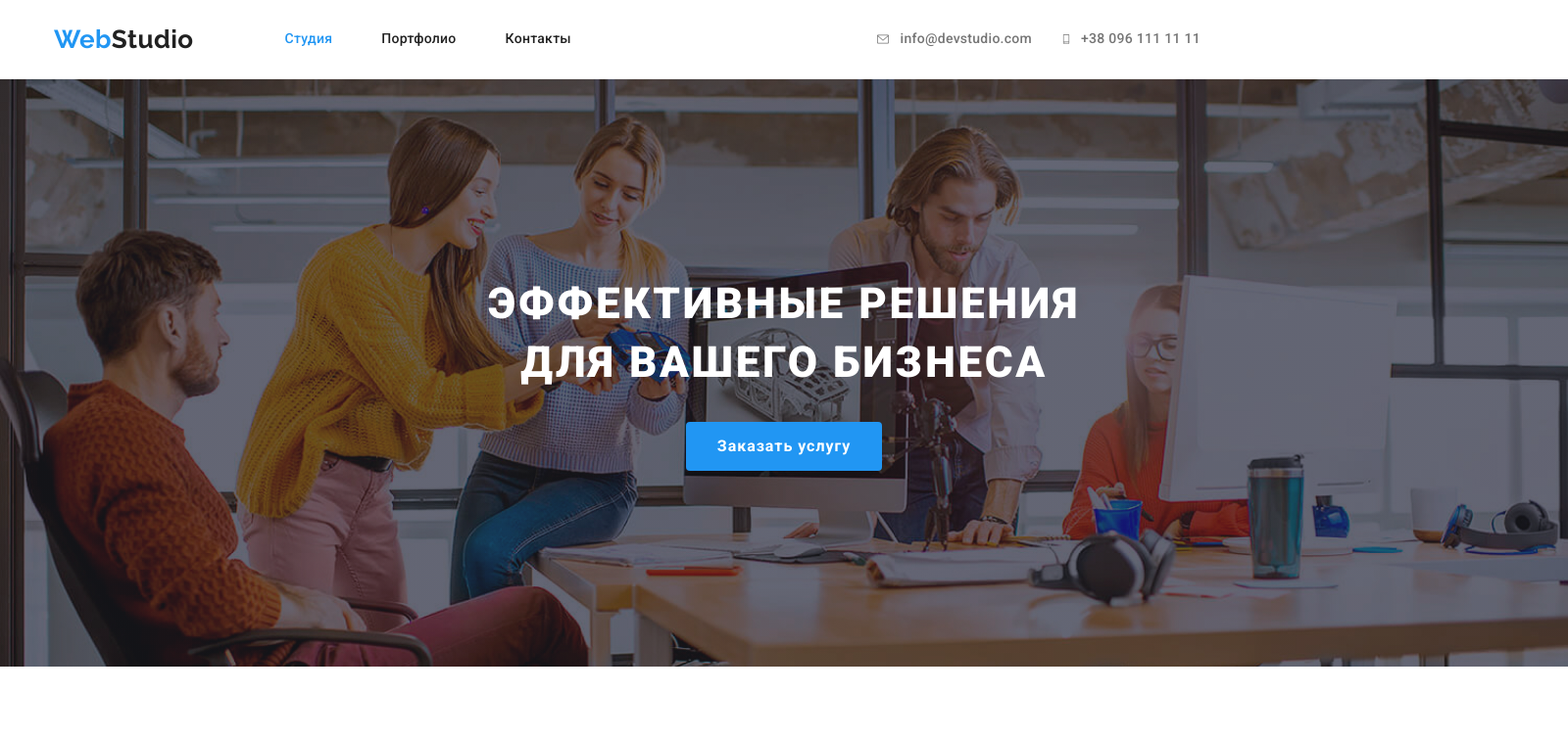
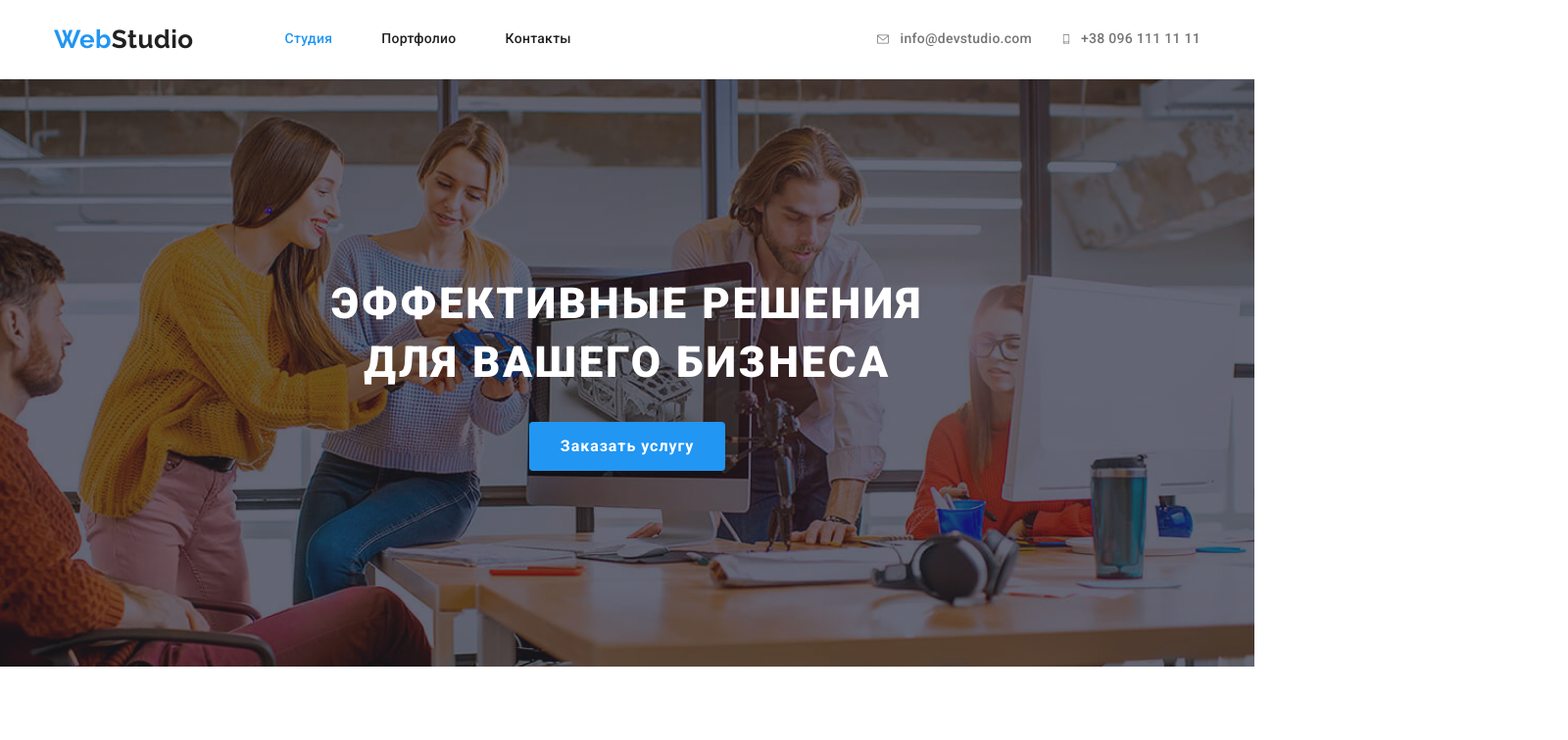
Before and after one commit to MaksymKramar/goit-markup-hw-04, a plain HTML site: page index.html in a window 1280 px wide. Shown: the top 756 px of the page at 98% size, 1600 px wide, since content can reach past the window. Drawn offline with nearby package versions, Linux system fonts and the light colour scheme.

Commit message:
Исправленна ошибка с Заголовком

```diff
--- a/css/style.css
+++ b/css/style.css
@@ -175,9 +175,6 @@ img {
 
 /* делаем блок герой */
 .hero {
-  padding-top: 200px;
-  padding-bottom: 200px;
-
   background-image: linear-gradient(
       rgba(47, 48, 58, 0.4),
       rgba(47, 48, 58, 0.4)
@@ -186,12 +183,17 @@ img {
   background-repeat: no-repeat;
   background-size: cover;
   background-color: var(--background-hero-section);
+  background-position: center;
+
+  margin-left: auto;
+  margin-right: auto;
+  padding-top: 200px;
+  padding-bottom: 200px;
+
+  max-width: 1600px;
+  min-height: 600px;
 
   text-align: center;
-  margin-left: auto;
-  margin-right: auto;
-  width: 1600px;
-  min-height: 600px;
 }
 
 .hero-title {
```
